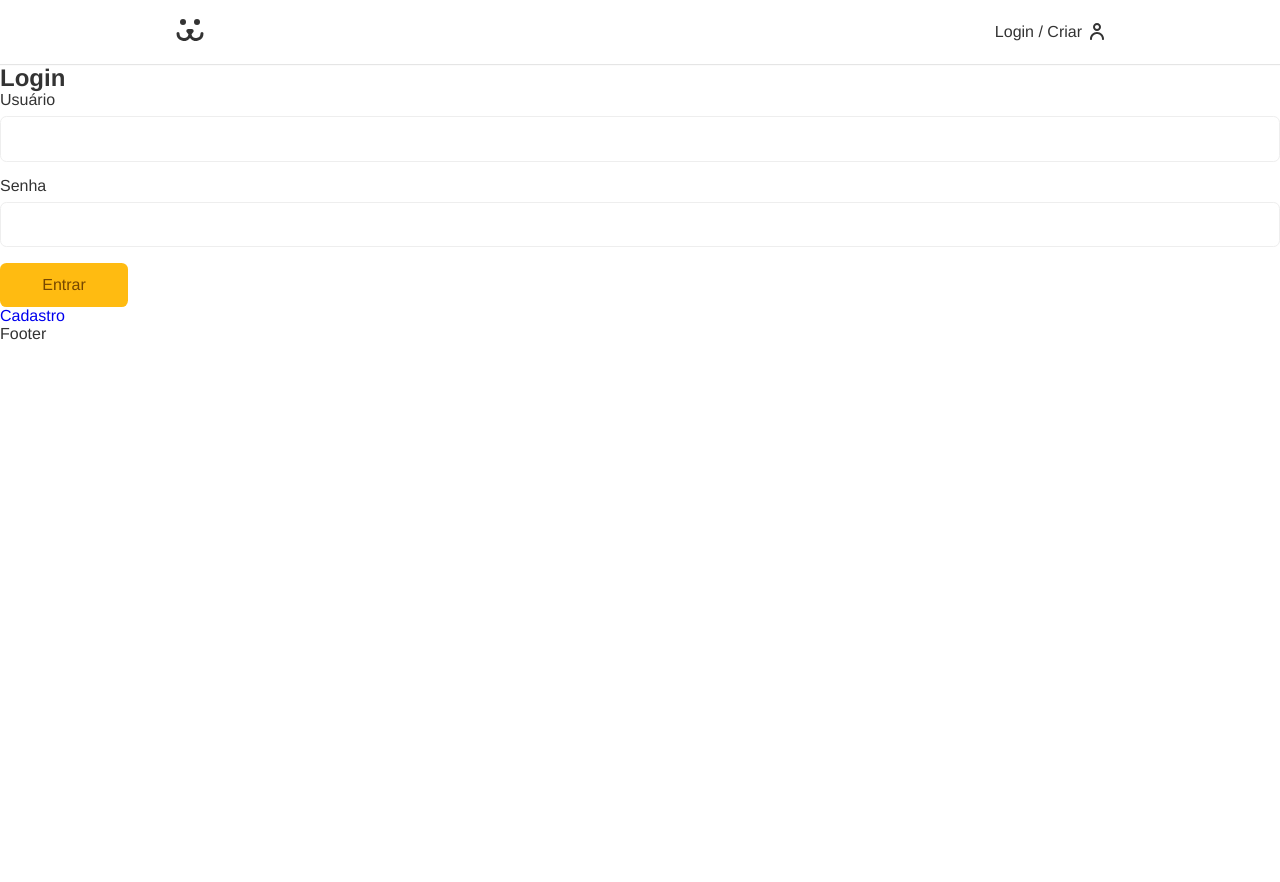
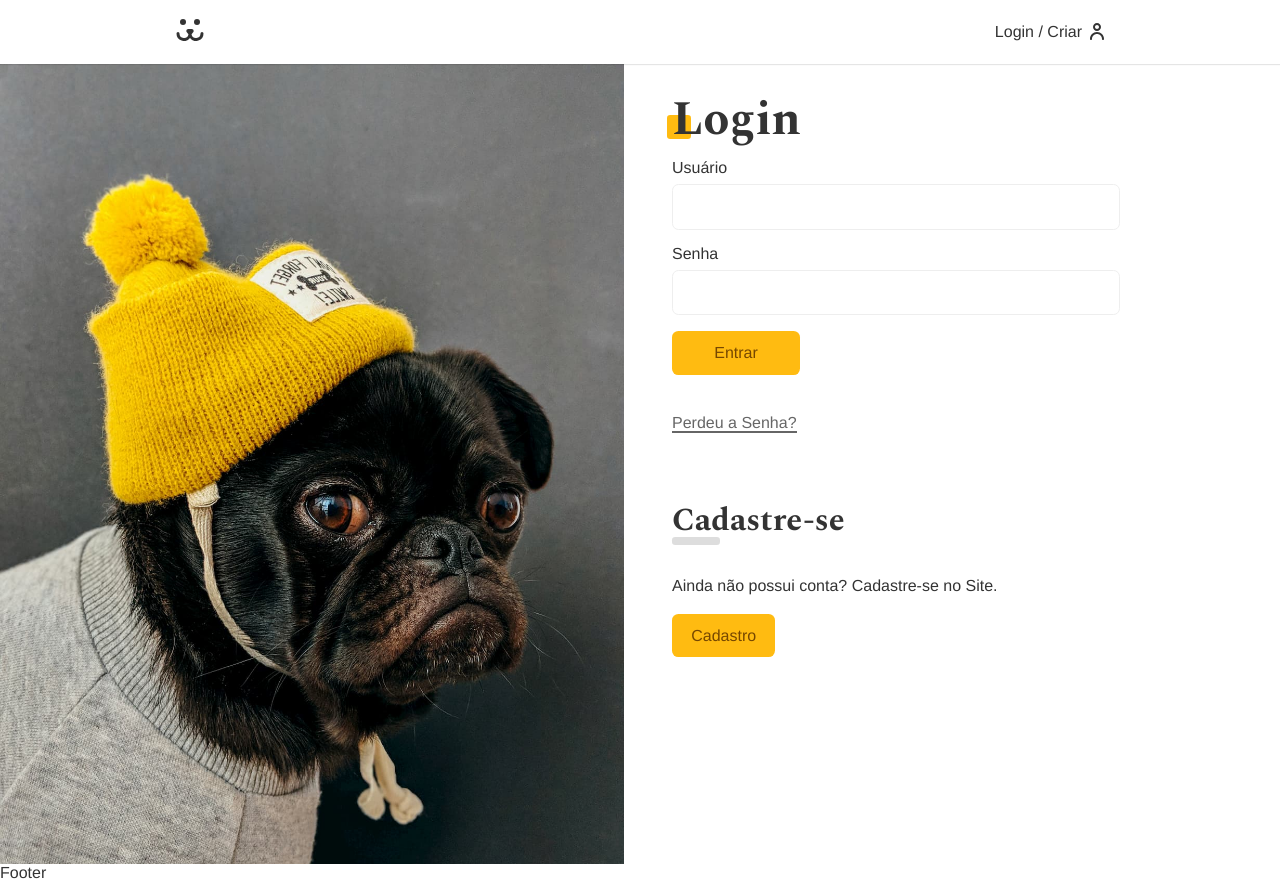
Before and after one commit to Anyviel/nyvidogs, a React (Create React App) app: page /login in a window 1280 px wide. Before the commit the page ends 800 px from the top, so only its background shows below. Built offline with nearby package versions, Linux system fonts and the light colour scheme; the HTML template or start-up script is replaced by a standard one.

Commit message:
Login Layout Styles

```diff
--- a/src/Global/GlobalStyles.css
+++ b/src/Global/GlobalStyles.css
@@ -1,6 +1,8 @@
+@import url('https://fonts.googleapis.com/css2?family=Spectral:wght@700&display=swap');
+
 :root {
   --type-first: Helvetica, Arial, sans-serif;
-  --type-second: 'Spectral', Georgia;
+  --type-second: 'Spectral', georgia;
 }
 
 * {
@@ -52,3 +54,53 @@
   margin: 0 auto;
   padding: 0 1rem;
 }
+
+.title {
+  position: relative;
+
+  font-size: 3rem;
+  font-family: var(--type-second);
+  line-height: 1;
+
+  margin: 1rem 0;
+
+  z-index: 1;
+}
+
+.title::after {
+  content: '';
+
+  position: absolute;
+
+  left: -5px;
+  bottom: 5px;
+
+  display: block;
+
+  width: 1.5rem;
+  height: 1.5rem;
+
+  background: #fb1;
+
+  border-radius: .2rem;
+
+  z-index: -1;
+}
+
+p.error {
+  color: #f31;
+  margin: 1rem 0;
+}
+
+.animeLeft {
+  opacity: 0;
+  transform: translateX(-30px);
+  animation: animeLeft .4s forwards;
+}
+
+@keyframes animeLeft {
+  to {
+    opacity: 1;
+    transform: initial;
+  }
+}
--- /dev/null
+++ b/src/Helpers/Error.js
@@ -0,0 +1,14 @@
+import React from 'react'
+
+const Error = ({error}) => {
+
+  if(!error) return null;
+
+  return (
+    <p className="error">
+      {error}
+    </p>
+  )
+}
+
+export default Error;
--- a/src/Pages/Login/Login.js
+++ b/src/Pages/Login/Login.js
@@ -7,6 +7,8 @@
 import LoginPasswordReset from './LoginPasswordReset';
 import { UserContext } from '../../Context/UserContext';
 
+import styles from './Login.module.css';
+
 const Login = () => {
 
   const { login } = React.useContext(UserContext);
@@ -14,12 +16,16 @@
   if (login === true) return <Navigate to="/conta" />
 
   return (
+    <section className={styles.login}>
+      <div className={styles.forms}>
         <Routes>
           <Route path="/" element={<LoginForm />} />
           <Route path="criar" element={<LoginCreate />} />
           <Route path="perdeu" element={<LoginPasswordLost />} />
           <Route path="reset" element={<LoginPasswordReset />} />
         </Routes>
+      </div>
+    </section>
   )
 }
 
--- /dev/null
+++ b/src/Pages/Login/Login.module.css
@@ -0,0 +1,82 @@
+.form {
+  margin-bottom: 2rem;
+}
+
+.perdeu {
+  display: inline-block;
+
+  color: #666;
+  padding: .5rem 0;
+
+  line-height: 1;
+}
+
+.perdeu::after {
+  content: '';
+  display: block;
+
+  width: 100%;
+  height: 2px;
+
+  background: currentColor;
+}
+
+.cadastro {
+  margin-top: 4rem;
+}
+
+.cadastro p {
+  margin: 2rem 0;
+}
+
+.subtitle {
+  font-size: 2rem;
+  font-family: var(--type-second);
+  line-height: 1;
+}
+
+.subtitle::after {
+  content: '';
+  display: block;
+
+  background: #ddd;
+
+  width: 3rem;
+  height: .5rem;
+
+  border-radius: .2rem;
+}
+
+.login {
+  display: grid;
+  grid-template-columns: 1fr 1fr;
+  gap: 2rem;
+
+  min-height: 100vh;
+}
+
+.login::before {
+  content: '';
+  display: block;
+  background: url('../../Assets/login.jpg') no-repeat center center;
+  background-size: cover;
+}
+
+.forms {
+  max-width: 30rem;
+  padding: 1rem;
+}
+
+@media (max-width: 40rem) {
+  .login {
+    grid-template-columns: 1fr;
+  }
+
+  .login::before {
+    display: none;
+  }
+
+  .forms {
+    max-width: 100%;
+  }
+}
--- a/src/Pages/Login/LoginForm.js
+++ b/src/Pages/Login/LoginForm.js
@@ -4,6 +4,10 @@
 import Button from '../../Components/Forms/Button/Button';
 import useForm from '../../Hooks/useForm';
 import { UserContext } from '../../Context/UserContext';
+import Error from '../../Helpers/Error';
+
+import styles from './Login.module.css';
+import stylesBtn from '../../Components/Forms/Button/Button.module.css';
 
 const LoginForm = () => {
 
@@ -20,9 +24,9 @@
     }
   }
   return (
-    <section>
-      <h1>Login</h1>
-      <form action="" onSubmit={handleLogin}>
+    <section className="animeLeft">
+      <h1 className="title">Login</h1>
+      <form className={styles.form} action="" onSubmit={handleLogin}>
         <Input label="Usuário" type="text" name="username" {...username} />
         <Input label="Senha" type="password" name="password" {...password} />
         {loading ?
@@ -30,9 +34,14 @@
           :
           <Button>Entrar</Button>
         }
-        {error && <p>{error}</p> }
+        <Error error={error} />
       </form>
-      <Link to="/login/criar">Cadastro</Link>
+      <Link className={styles.perdeu} to="/login/perdeu">Perdeu a Senha?</Link>
+      <div className={styles.cadastro}>
+        <h2 className={styles.subtitle}>Cadastre-se</h2>
+        <p>Ainda não possui conta? Cadastre-se no Site.</p>
+      </div>
+      <Link className={stylesBtn.button} to="/login/criar">Cadastro</Link>
     </section>
   )
 }
```
Lines whose indentation alone changed are shown as unchanged.
